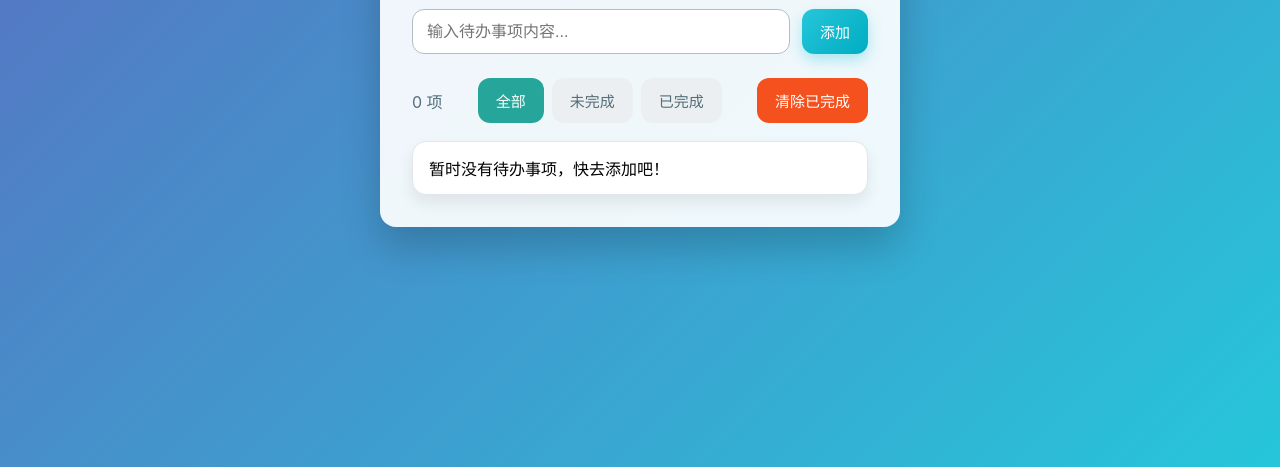
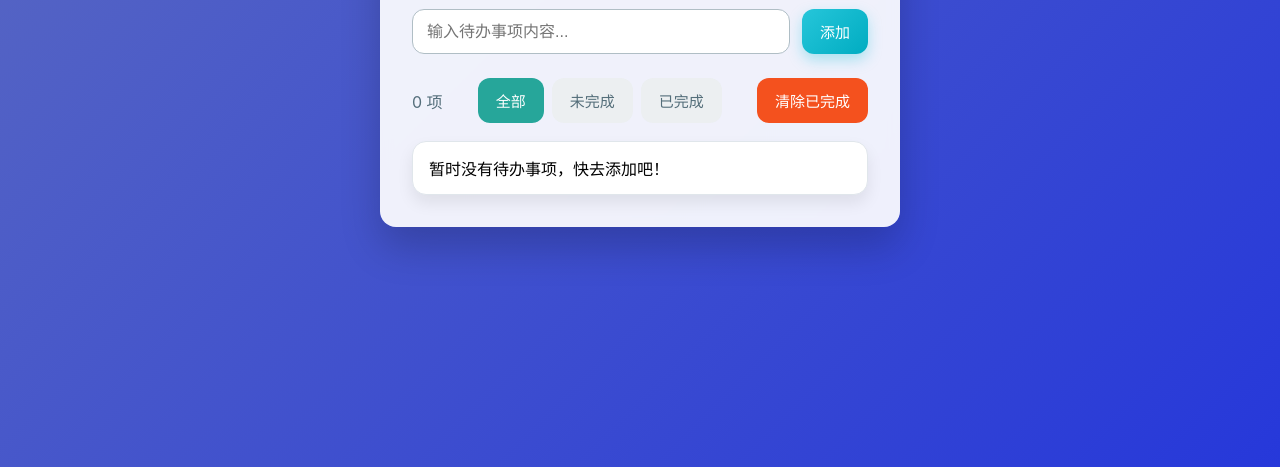
Before and after one commit to yifan423/git-tudorial, a plain HTML site: page index.html in a window 1280 px wide. Shown: the part 333-800 px from the top of the page. Drawn offline with Linux system fonts and the light colour scheme.

Commit message:
修改为深蓝色

```diff
--- a/styles.css
+++ b/styles.css
@@ -8,7 +8,7 @@
 body {
   margin: 0;
   font-family: -apple-system, BlinkMacSystemFont, "Segoe UI", sans-serif;
-  background: linear-gradient(135deg, #5c6bc0, #26c6da);
+  background: linear-gradient(135deg, #5c6bc0, #2638da);
   min-height: 100vh;
   display: flex;
   align-items: center;
```
